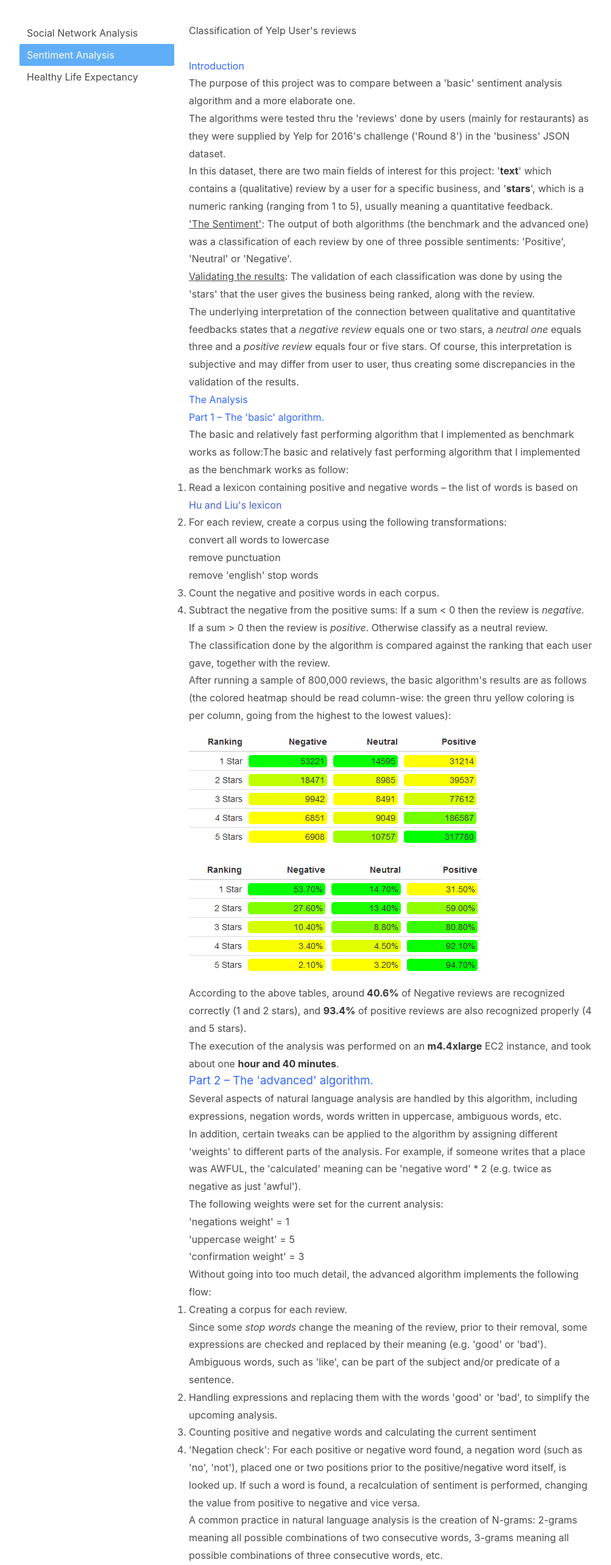
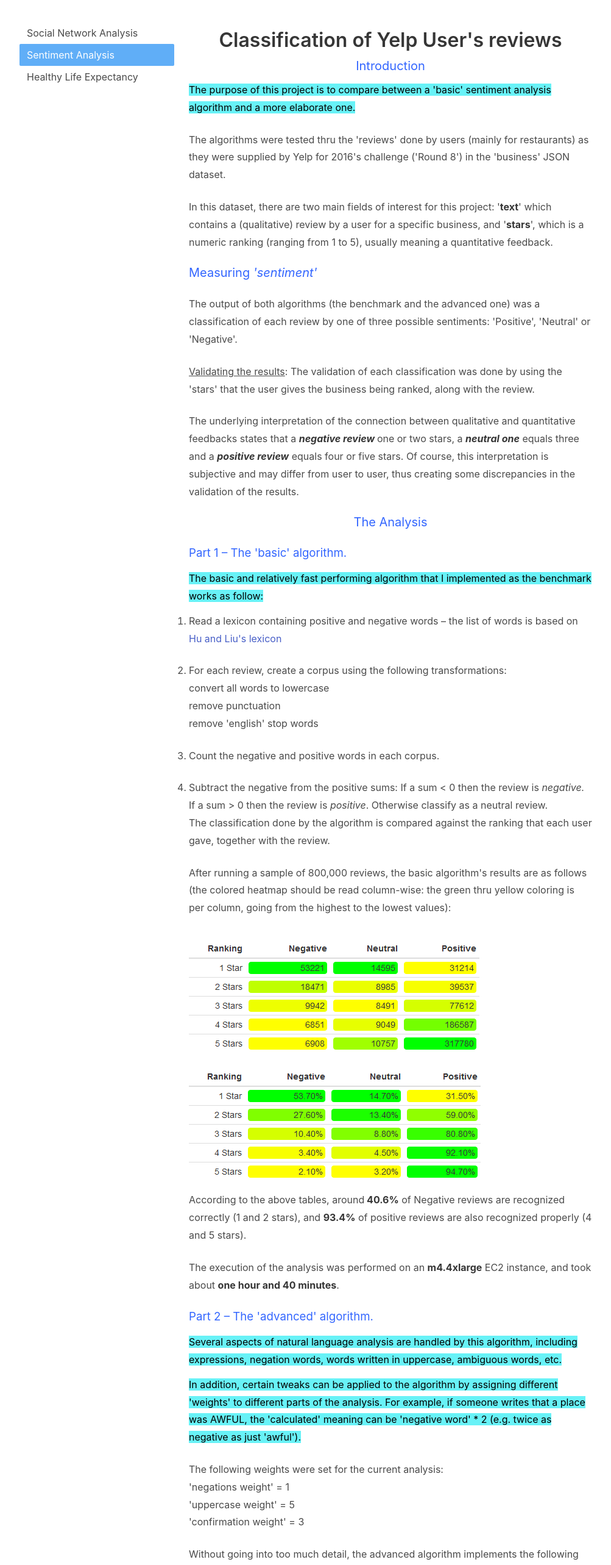
Before and after one commit to AviBlinder/dataforfun, a Vue app: page /projects//sentiment-analysis in a window 1280 px wide. Shown: the part 100-2666 px from the top of the page at 61% size, without its empty margins (48-1051 px from the left). Built offline with nearby package versions, Linux system fonts and the light colour scheme.

Commit message:
'$npm_config_comment'

```diff
--- a/src/Projects/sentimentAnalysis.vue
+++ b/src/Projects/sentimentAnalysis.vue
@@ -6,25 +6,29 @@
         <div class="column is-3 is-hidden-mobile is-vcentered">
               <projects-side-bar :currentProject="project_id"> </projects-side-bar>
         </div>
+        <div class="column is-7">
+          <article>
+      <div>
 
+        <h2 class="title has-text-centered tite my-3">Classification of Yelp User's reviews</h2>
 
-        <div class="column is-7">
+        <h3 class="subtitle has-text-centered my-3"><span style="color: #3366ff">Introduction</span></h3>
 
-      <article>
-
-      <div>
-        <h2>Classification of Yelp User's reviews</h2>
-        <p>&nbsp;</p>
-        <h3><span style="color: #3366ff">Introduction</span></h3>
+        <div class="block">
         <p>
-          The purpose of this project was to compare between a 'basic' sentiment
+          <mark> The purpose of this project is to compare between a 'basic' sentiment
           analysis algorithm and a more elaborate one.
+          </mark>
         </p>
+        </div>
+        <div class="block">
         <p>
           The algorithms were tested thru the 'reviews' done by users (mainly
           for restaurants) as they were supplied by Yelp for 2016's challenge
           ('Round 8') in the 'business' JSON dataset.
         </p>
+        </div>
+        <div class="block">
         <p>
           In this dataset, there are two main fields of interest for this
           project: '<strong>text</strong>' which contains a (qualitative) review
@@ -32,37 +36,63 @@
           is a numeric ranking (ranging from 1 to 5), usually meaning a
           quantitative feedback.
         </p>
+        </div>
+        <div class="block">
+        <div class="subtitle has-text-justified">
+          <span style="color: #3366ff">
+          Measuring <em>'sentiment'</em>
+          </span>
+        </div>
+</div>
+
+<div class="block">
+
         <p>
-          <u>'The Sentiment'</u>: The output of both algorithms (the benchmark
+          The output of both algorithms (the benchmark
           and the advanced one) was a classification of each review by one of
           three possible sentiments: 'Positive', 'Neutral' or 'Negative'.
         </p>
+        </div>
+        <div class="block">
+
         <p>
           <u>Validating the results</u>: The validation of each classification
           was done by using the 'stars' that the user gives the business being
           ranked, along with the review.
         </p>
+        </div>
+
+<div class="block">
         <p>
           The underlying interpretation of the connection between qualitative
           and quantitative feedbacks states that a
-          <em>negative review </em>equals one or two stars, a
-          <em>neutral one</em> equals three and a
-          <em>positive review</em> equals four or five stars. Of course, this
+          <strong><em>negative review </em></strong> one or two stars, a
+          <em> <strong>neutral one</strong></em> equals three and a
+          <em><strong>positive review</strong></em> equals four or five stars.
+          Of course, this
           interpretation is subjective and may differ from user to user, thus
           creating some discrepancies in the validation of the results.
         </p>
-        <h3><span style="color: #3366ff">The Analysis</span></h3>
+</div>
+
+
+        <h3 class="subtitle has-text-centered"><span style="color: #3366ff">The Analysis</span></h3>
         <h4>
-          <span style="color: #3366ff"
+         <span style="font-size: 14pt; line-height: 107%; color: #3366ff"
             >Part 1 &#8211; The 'basic' algorithm.</span
           >
         </h4>
+        <div class="block my-3">
         <p>
-          The basic and relatively fast performing algorithm that I implemented
-          as benchmark works as follow:The basic and relatively fast performing
+          <mark>
+         The basic and relatively fast performing
           algorithm that I implemented as the benchmark works as follow:
+          </mark>
         </p>
+        </div>
+
         <ol>
+<div class="block">
           <li>
             Read a lexicon containing positive and negative words &#8211; the
             list of words is based on
@@ -70,6 +100,8 @@
               >Hu and Liu's lexicon</a
             >
           </li>
+          </div>
+<div class="block">
           <li>
             For each review, create a corpus using the following
             transformations:
@@ -79,24 +111,35 @@
               <li>remove 'english' stop words</li>
             </ul>
           </li>
+</div>
+<div class="block">
           <li>Count the negative and positive words in each corpus.</li>
+</div>
+<div class="block">
           <li>
             Subtract the negative from the positive sums: If a sum &lt; 0 then
             the review is <em>negative.</em> If a sum &gt; 0 then the review is
             <em>positive</em>. Otherwise classify as a neutral review.
           </li>
+</div>
         </ol>
+
+<div class="block">
         <p>
           The classification done by the algorithm is compared against the
           ranking that each user gave, together with the review.
         </p>
+</div>
+<div class="block">
         <p>
           After running a sample of 800,000 reviews, the basic algorithm's
           results are as follows (the colored heatmap should be read
           column-wise: the green thru yellow coloring is per column, going from
           the highest to the lowest values):
         </p>
-        <p>
+</div>
+
+<figure>
           <img
             class="aligncenter wp-image-465 size-full"
             title="Basic Algorithm - Raw Numbers"
@@ -122,46 +165,71 @@
             "
             sizes="(max-width: 492px) 100vw, 492px"
           />
-        </p>
+          <figcaption></figcaption>
+</figure>
+
+<div class="block">
         <p>
           According to the above tables, around<strong> 40.6%</strong> of
           Negative reviews are recognized correctly (1 and 2 stars), and
           <strong>93.4%</strong> of positive reviews are also recognized
           properly (4 and 5 stars).
         </p>
+</div>
+
+<div class="block">
         <p>
           The execution of the analysis was performed on an
-          <strong>m4.4xlarge</strong> EC2 instance, and took about one
-          <strong>hour and 40 minutes</strong>.
+          <strong>m4.4xlarge</strong> EC2 instance, and took about
+          <strong>one hour and 40 minutes</strong>.
         </p>
+</div>
+
+<div>
+
         <p>
           <span style="font-size: 14pt; line-height: 107%; color: #3366ff"
             >Part 2 &#8211; The 'advanced' algorithm.</span
           >
         </p>
-        <p>
+</div>
+
+<div class="block my-3">
+
+        <p><mark>
           Several aspects of natural language analysis are handled by this
           algorithm, including expressions, negation words, words written in
           uppercase, ambiguous words, etc.
+          </mark>
         </p>
-        <p>
+</div>
+
+<div class="block">
+        <p><mark>
           In addition, certain tweaks can be applied to the algorithm by
           assigning different 'weights' to different parts of the analysis. For
           example, if someone writes that a place was AWFUL, the 'calculated'
           meaning can be 'negative word' * 2 (e.g. twice as negative as just
           'awful').
+          </mark>
         </p>
+</div>
+<div class="block">
         <p>The following weights were set for the current analysis:</p>
         <ul>
           <li>'negations weight' = 1</li>
           <li>'uppercase weight' = 5</li>
           <li>'confirmation weight' = 3</li>
         </ul>
+</div>
+<div class="block">
         <p>
           Without going into too much detail, the advanced algorithm implements
           the following flow:
         </p>
+</div>
         <ol>
+<div class="block">
           <li>
             Creating a corpus for each review.
             <ul>
@@ -176,14 +244,20 @@
               </li>
             </ul>
           </li>
+</div>
+<div class="block">
           <li>
             Handling expressions and replacing them with the words 'good' or
             'bad', to simplify the upcoming analysis.
           </li>
+</div>
+<div class="block">
           <li>
             Counting positive and negative words and calculating the current
             sentiment
           </li>
+</div>
+<div class="block">
           <li>
             'Negation check': For each positive or negative word found, a
             negation word (such as 'no', 'not'), placed one or two positions
@@ -191,35 +265,49 @@
             word is found, a recalculation of sentiment is performed, changing
             the value from positive to negative and vice versa.
           </li>
+</div>
         </ol>
-        <p>
+
+<div class="block my-3">
+        <p><mark><em>
           A common practice in natural language analysis is the creation of
-          N-grams: 2-grams meaning all possible combinations of two consecutive
+          <strong>n-grams:</strong> 2-grams meaning all possible combinations of two consecutive
           words, 3-grams meaning all possible combinations of three consecutive
           words, etc.
+          </em>
+          </mark>
         </p>
+</div>
+<div class="block">
         <p>
           I preferred the current method (of search by index), for performance
           reasons.
         </p>
+</div>
         <ol start="5">
+<div class="block">
           <li>
             'Confirmation check': Words such as 'so', 'too', etc., prior to a
             positive or negative word, tend to express a stronger feeling, so if
             such words are found (and according to the pre-set weight), a new
             calculation of the sentiment is performed.
           </li>
+</div>
+<div class="block">
           <li>
             'Uppercase check': Similar to the 'confirmation' logic, if a word is
             written in uppercase, its meaning is emphasized, so according to the
             pre-set weight, another re-calculation is done in such cases.
           </li>
+</div>
         </ol>
+<div class="block my-3">
         <p>
           After running a similar sample of 800000 reviews, the advanced
           algorithm's results are as follows:
         </p>
-        <p>
+</div>
+        <figure>
           <img
             class="aligncenter wp-image-463 size-full"
             title="Advanced Algorithm - Raw Numbers"
@@ -233,8 +321,10 @@
             "
             sizes="(max-width: 487px) 100vw, 487px"
           />
-        </p>
-        <p>
+          <figcaption></figcaption>
+        </figure>
+
+        <figure>
           <img
             class="aligncenter wp-image-462 size-full"
             title="Advanced Algorithm - Percentages"
@@ -248,25 +338,34 @@
             "
             sizes="(max-width: 487px) 100vw, 487px"
           />
-        </p>
+          <figcaption></figcaption>
+        </figure>
+
+<div class="block my-3">
         <p>
           According to the above tables, around <strong>46%</strong> of Negative
           reviews are recognized correctly (1 and 2 stars), and
           <strong>92.3%</strong> of Positive reviews are also recognized
           properly (4 and 5 stars).
         </p>
+</div>
+<div class="block">
         <p>
           The execution of the analysis was performed on a
           <strong>m4.4xlarge</strong> <strong>EC2</strong>
           <strong>instance</strong>, and it took about
           <strong>three hours and 50 minutes</strong>.
         </p>
-        <h3><span style="color: #3366ff">Conclusion</span></h3>
+</div>
+        <h3 class="subtitle has-text-centered"><span style="color: #3366ff">Conclusion</span></h3>
+<div class="block">
         <p>
           The 'basic' model, as it sometimes happens with 'naïve' models,
           performs relatively well when applied to Yelp's corpus of reviews, at
           least when classifying Positive and Neutral ones.
         </p>
+</div>
+<div class="block">
         <p>
           The 'advanced' model offers certain improvements classifying mainly
           negative reviews, but generally it appears that upset or disappointed
@@ -274,36 +373,51 @@
           sarcasm and cynicism) when writing a negative review, which makes
           classification more complicated.
         </p>
+</div>
+<div class="block">
         <p>
           Further analysis, mainly of negative reviews, is required in order to
           enhance the recognition rates. Also, some performance tuning should be
           done so the advanced algorithm can be executed faster than its current
           execution time.
         </p>
-        <h3><span style="color: #3366ff">Final Note</span></h3>
+</div>
+        <h3 class="subtitle has-text-left"><span style="color: #3366ff">Final Note</span></h3>
+
+<div class="block">
         <p>
           A common methodology implemented in text analysis involves creating a
           Document/Terms matrix, having each document as a row and each column
           being a word in the document (hence the values in the cells
           representing the frequency of each word on each document).
         </p>
+</div>
+<div class="block">
         <p>
           Based on such matrices, different machine learning models are
           implemented, thus trying to learn and predict from the whole set of
           documents the possible outcome (in our case, classifing each review as
           positive, neutral or negative).
         </p>
+</div>
+<div class="block">
         <p>This methodology is sometimes more time and memory-consuming.</p>
+</div>
+<div class="block">
         <p>
           The methodology implemented in this current analysis handles each
           document as an isolated case, being more time and processing
           effective, but missing possible insights from the analysis of a huge
           set of documents as a whole.
         </p>
+</div>
+<div class="block">
         <p>
           Each methodology has pros and cons, and should be implemented
           according to the requirements and limitations of the project.
         </p>
+</div>
+<div class="block my-4">
         <h3><span style="color: #3366ff">Technical Information</span></h3>
         <ol>
           <li>
@@ -314,6 +428,8 @@
             >
           </li>
         </ol>
+</div>
+<div class="block">
         <ol start="2">
           <li>
             Some rounds of the project were performed on AWS instances (M4
@@ -322,12 +438,15 @@
             process.
           </li>
         </ol>
+</div>
+<div class="block">
         <p>
           Running on an m4.4xlarge EC2 instance, the analysis of 800000 reviews
           took around 3 hours and 50 minutes. Since the execution was with 'spot
           instances', and the cost per hour was less than 20 cents, the total
           cost being less than 80 cents….
         </p>
+</div>
       </div>
       </article>
         </div>
@@ -353,3 +472,9 @@ components: {
 };
 
 </script>
+
+<style scoped>
+mark {
+  background-color: rgb(104, 242, 247);
+}
+</style>
```
Also changed, not shown: styles.html (+8 -0 lines).
